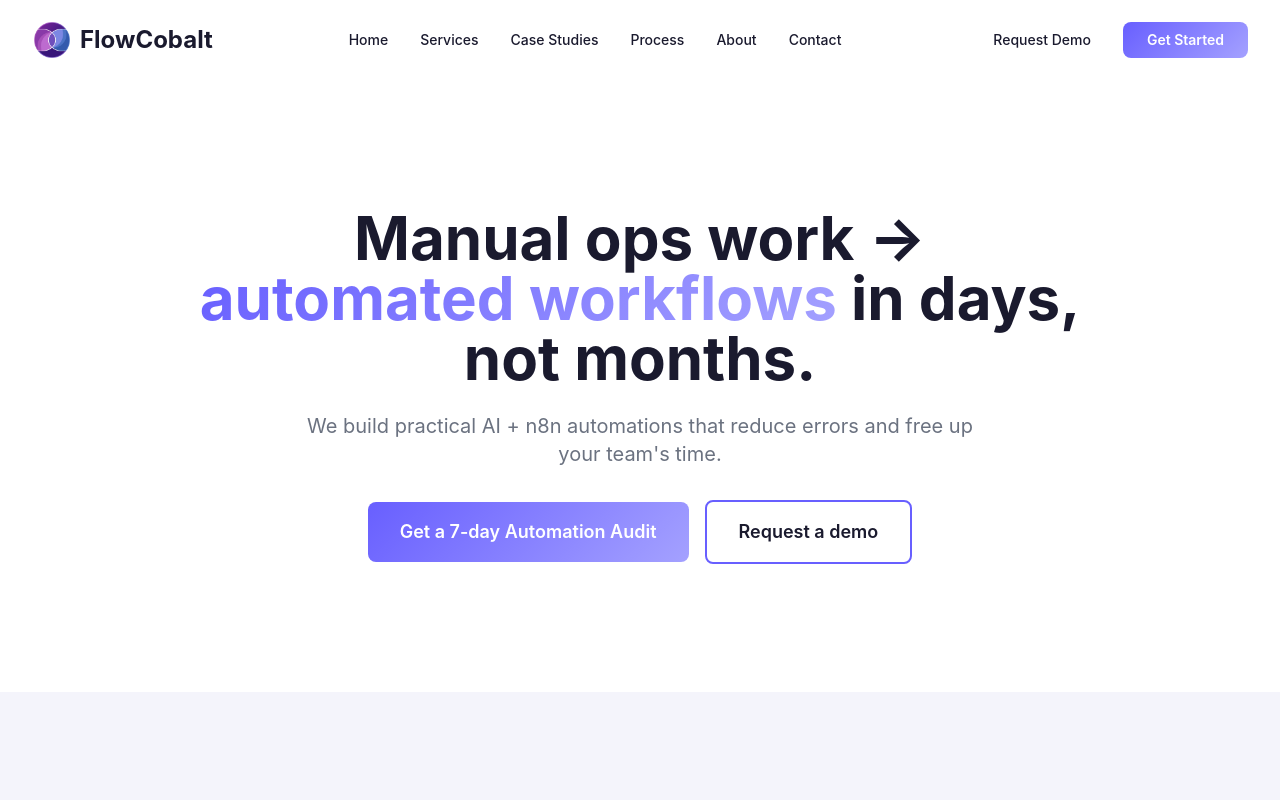
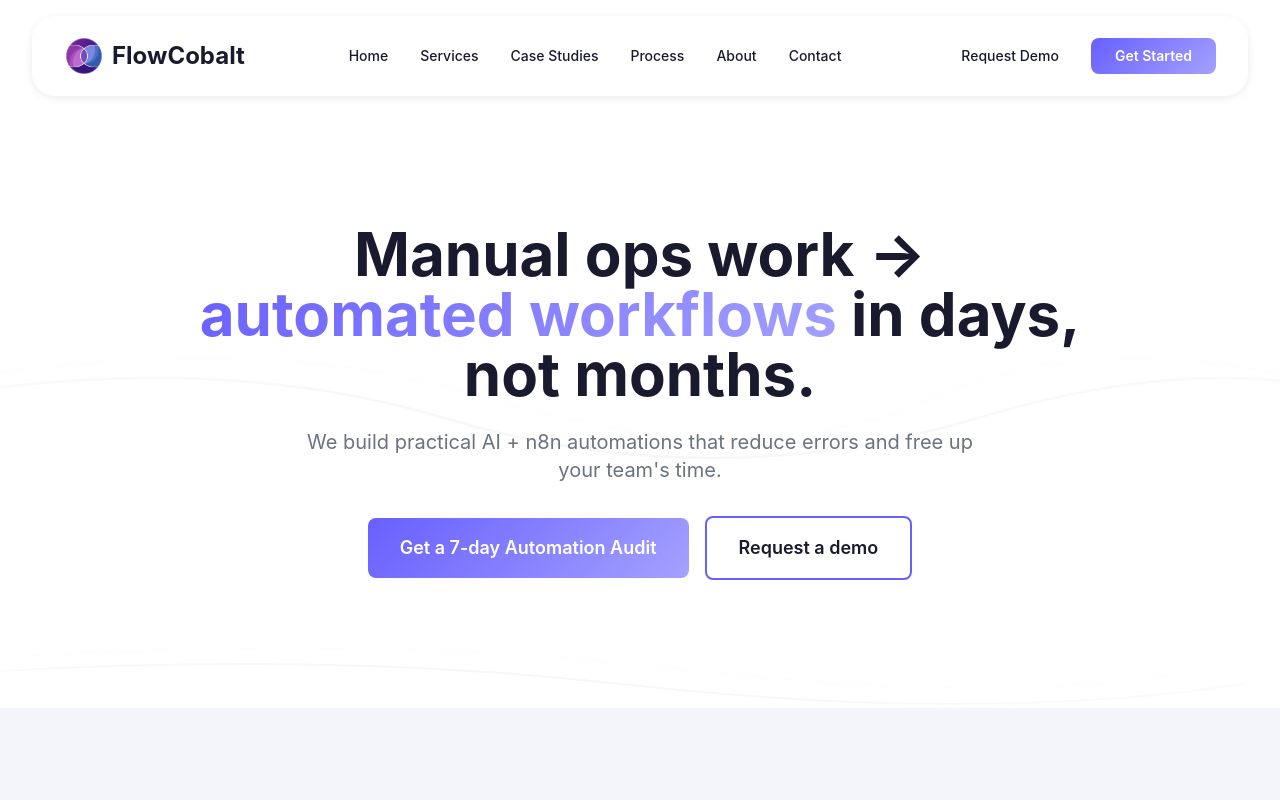
Before and after one commit to dgdfurkan/FlowCobalt, a Next.js app: page /FlowCobalt/ in a window 1280 px wide. Shown: the top 800 px of the page. Built offline with nearby package versions, Linux system fonts and the light colour scheme; no server answers.

Commit message:
Add Relevance AI-style navbar and decorative lines in hero section

```diff
--- a/src/app/layout.tsx
+++ b/src/app/layout.tsx
@@ -17,7 +17,7 @@ export default function RootLayout({
     <html lang="en">
       <body className="antialiased">
         <Header />
-        <main className="pt-16 md:pt-20">{children}</main>
+        <main className="pt-20 md:pt-24">{children}</main>
         <Footer />
       </body>
     </html>
--- a/src/components/layout/Header.tsx
+++ b/src/components/layout/Header.tsx
@@ -17,13 +17,17 @@ export default function Header() {
   }, [])
 
   return (
-    <header
-      className={`fixed top-0 left-0 right-0 z-50 transition-all duration-300 ${
-        isScrolled ? 'bg-white shadow-soft' : 'bg-white/95 backdrop-blur-sm'
-      }`}
-    >
-      <nav className="container-custom">
-        <div className="flex items-center justify-between h-16 md:h-20">
+    <header className="fixed top-0 left-0 right-0 z-50 transition-all duration-300">
+      <div className="container-custom pt-4">
+        <nav
+          className={`rounded-2xl transition-all duration-300 ${
+            isScrolled
+              ? 'bg-white shadow-medium'
+              : 'bg-white/95 backdrop-blur-md shadow-soft'
+          }`}
+        >
+          <div className="container-custom px-6 md:px-8">
+            <div className="flex items-center justify-between h-16 md:h-20">
           {/* Logo */}
           <Link href="/" className="flex items-center space-x-2">
             <Image
@@ -190,7 +194,9 @@ export default function Header() {
             </div>
           </div>
         )}
-      </nav>
+          </div>
+        </nav>
+      </div>
     </header>
   )
 }
--- a/src/components/sections/Hero.tsx
+++ b/src/components/sections/Hero.tsx
@@ -30,23 +30,104 @@ export default function Hero() {
   }, [])
 
   return (
-    <section className="section-padding bg-background">
-      <div className="container-custom">
+    <section className="section-padding bg-background relative overflow-hidden">
+      {/* Decorative lines background */}
+      <div className="absolute inset-0 pointer-events-none overflow-hidden">
+        {/* Line behind title - responsive positioning */}
+        <svg
+          className="absolute left-0 w-full opacity-[0.15]"
+          style={{
+            top: 'clamp(15%, 20%, 25%)',
+            height: 'clamp(300px, 50vh, 600px)',
+          }}
+          viewBox="0 0 1440 400"
+          preserveAspectRatio="none"
+        >
+          <defs>
+            <linearGradient id="lineGradient1" x1="0%" y1="0%" x2="100%" y2="0%">
+              <stop offset="0%" stopColor="#9ca3af" stopOpacity="0.3" />
+              <stop offset="50%" stopColor="#6b7280" stopOpacity="0.4" />
+              <stop offset="100%" stopColor="#9ca3af" stopOpacity="0.3" />
+            </linearGradient>
+          </defs>
+          {/* Main wavy line */}
+          <path
+            d="M-200,200 Q200,120 500,200 T1100,200 T1600,200"
+            stroke="url(#lineGradient1)"
+            strokeWidth="2.5"
+            fill="none"
+            strokeLinecap="round"
+            className="hidden md:block"
+          />
+          {/* Secondary subtle line */}
+          <path
+            d="M-150,180 Q250,100 550,180 T1050,180 T1550,180"
+            stroke="#d1d5db"
+            strokeWidth="1.5"
+            fill="none"
+            strokeLinecap="round"
+            strokeOpacity="0.4"
+            className="hidden lg:block"
+          />
+        </svg>
+
+        {/* Line behind buttons - responsive positioning */}
+        <svg
+          className="absolute left-0 w-full opacity-[0.15]"
+          style={{
+            top: 'clamp(60%, 70%, 75%)',
+            height: 'clamp(200px, 30vh, 400px)',
+          }}
+          viewBox="0 0 1440 300"
+          preserveAspectRatio="none"
+        >
+          <defs>
+            <linearGradient id="lineGradient2" x1="0%" y1="0%" x2="100%" y2="0%">
+              <stop offset="0%" stopColor="#9ca3af" stopOpacity="0.3" />
+              <stop offset="50%" stopColor="#6b7280" stopOpacity="0.4" />
+              <stop offset="100%" stopColor="#9ca3af" stopOpacity="0.3" />
+            </linearGradient>
+          </defs>
+          {/* Main curved line */}
+          <path
+            d="M-200,200 Q300,150 700,200 T1400,200"
+            stroke="url(#lineGradient2)"
+            strokeWidth="2.5"
+            fill="none"
+            strokeLinecap="round"
+            className="hidden sm:block"
+          />
+          {/* Secondary subtle line */}
+          <path
+            d="M-150,180 Q350,130 750,180 T1350,180"
+            stroke="#d1d5db"
+            strokeWidth="1.5"
+            fill="none"
+            strokeLinecap="round"
+            strokeOpacity="0.4"
+            className="hidden md:block"
+          />
+        </svg>
+      </div>
+
+      <div className="container-custom relative z-10">
         <div className="max-w-4xl mx-auto text-center">
+          <div className="relative">
             <h1
               ref={titleRef}
-            className="text-4xl md:text-5xl lg:text-6xl font-bold text-text-primary mb-6"
+              className="text-4xl md:text-5xl lg:text-6xl font-bold text-text-primary mb-6 relative z-10"
             >
               Manual ops work →{' '}
               <span className="text-gradient-brand">automated workflows</span>{' '}
               in days, not months.
             </h1>
+          </div>
 
-          <p ref={subtitleRef} className="text-lg md:text-xl text-text-secondary mb-8 max-w-2xl mx-auto">
+          <p ref={subtitleRef} className="text-lg md:text-xl text-text-secondary mb-8 max-w-2xl mx-auto relative z-10">
             We build practical AI + n8n automations that reduce errors and free up your team&apos;s time.
           </p>
 
-          <div ref={buttonsRef} className="flex flex-col sm:flex-row gap-4 justify-center items-center">
+          <div ref={buttonsRef} className="flex flex-col sm:flex-row gap-4 justify-center items-center relative z-10">
             <Button href="/contact" variant="primary" size="lg">
               Get a 7-day Automation Audit
             </Button>
```
Lines whose indentation alone changed are shown as unchanged.
